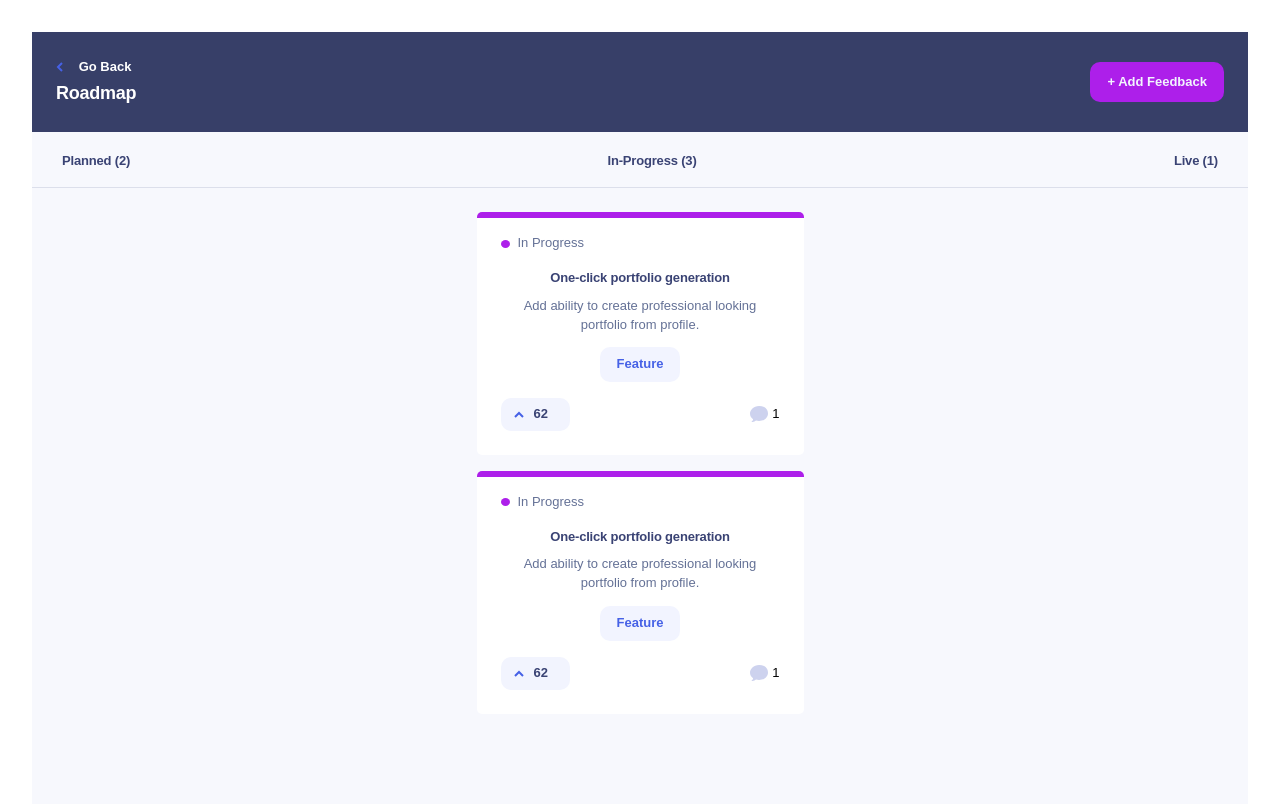
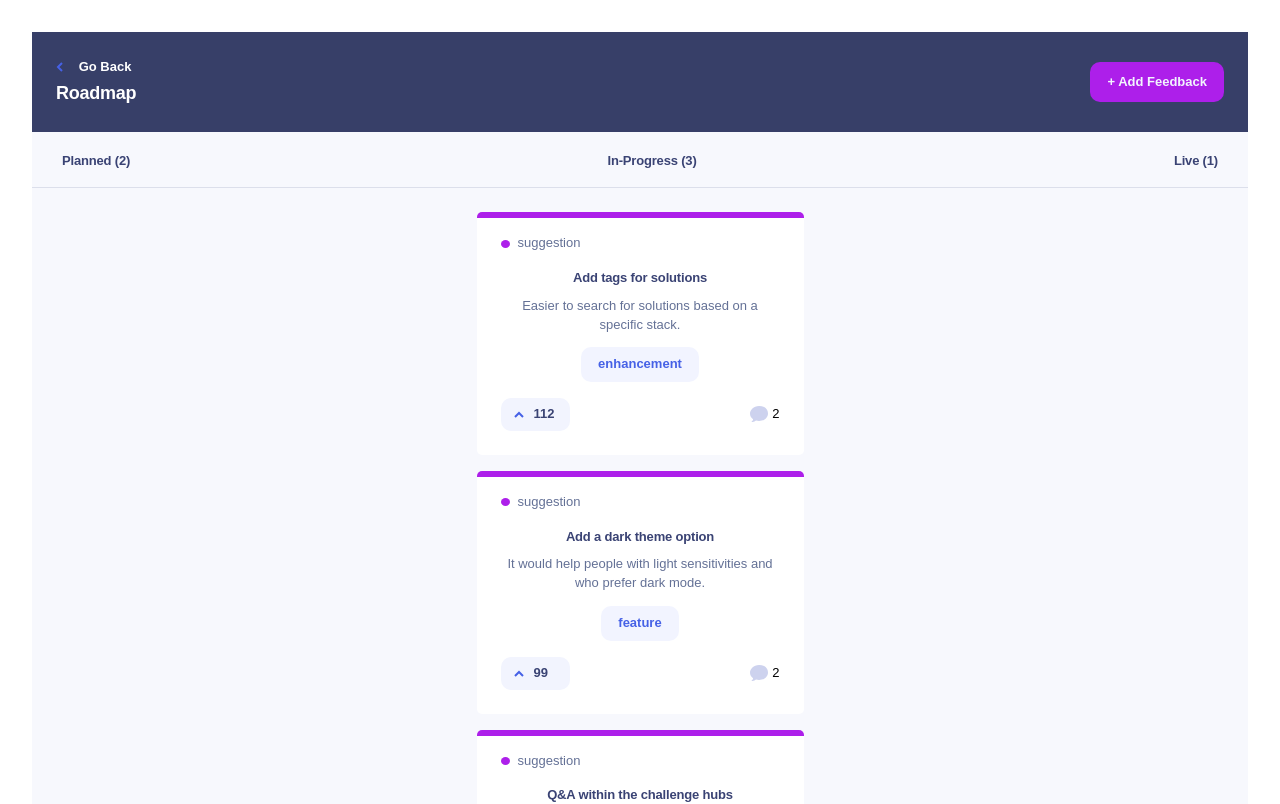
Before and after one commit to lashasaata/Product-Feedback-App, a React app: page / in a window 1280 px wide. Shown: the top 804 px of the page. Built offline with nearby package versions, Linux system fonts and the light colour scheme; the HTML template or start-up script is replaced by a standard one.

Commit message:
feat: render all cards from data.json

```diff
--- a/src/components/roadmap/Roadmap.jsx
+++ b/src/components/roadmap/Roadmap.jsx
@@ -7,13 +7,17 @@ import FeedBackCardSpace from "./feedbackcards/FeedbackCardSpace";
 
 export default function RoadMap() {
   const [data, setData] = useState(dataJson);
-  // console.log(data.currentUser);
+  const { productRequests } = data;
 
   return (
     <>
       <Header />
-      <RoadMapFilter data={data} setData={setData} />
-      <FeedBackCardSpace data={data} />
+      <RoadMapFilter
+        productRequests={productRequests}
+        data={data}
+        setData={setData}
+      />
+      <FeedBackCardSpace productRequests={productRequests} data={data} />
     </>
   );
 }
--- a/src/components/roadmap/RoadmapFilter.jsx
+++ b/src/components/roadmap/RoadmapFilter.jsx
@@ -1,8 +1,6 @@
 import styled from "styled-components";
 
-export default function RoadMapFilter({ data, setData }) {
-  const { productRequests } = data;
-
+export default function RoadMapFilter({ productRequests }) {
   const getCountByStatus = (statusName) => {
     return productRequests.filter((request) => request.status === statusName)
       .length;
--- a/src/components/roadmap/feedbackcards/FeedbackCard.jsx
+++ b/src/components/roadmap/feedbackcards/FeedbackCard.jsx
@@ -1,27 +1,29 @@
 import styled from "styled-components";
 
-export default function FeedbackCard({ data }) {
-  const { productRequests } = data;
+export default function FeedbackCard({ feedback }) {
+  //   console.log(feedback);
+
+  const commentCount = Array.isArray(feedback.comments)
+    ? feedback.comments.length
+    : 0;
 
   return (
     <SingleCard>
       <div className="status-container">
         <div className="status-circle"></div>
-        <span className="card-status">In Progress</span>
+        <span className="card-status">{feedback.status}</span>
       </div>
-      <h3 className="feedback-title">One-click portfolio generation</h3>
-      <p className="feedback-text">
-        Add ability to create professional looking portfolio from profile.
-      </p>
-      <FeatureIcon>Feature</FeatureIcon>
+      <h3 className="feedback-title">{feedback.title}</h3>
+      <p className="feedback-text">{feedback.description}</p>
+      <FeatureIcon>{feedback.category}</FeatureIcon>
       <div className="upvote-comment-container">
         <UpvoteBox>
           <img src="/assets/shared/icon-arrow-up.svg" alt="icon of arrow up" />
-          <span className="upvote-count">62</span>
+          <span className="upvote-count">{feedback.upvotes}</span>
         </UpvoteBox>
         <CommentContainer>
           <img src="/assets/shared/icon-comments.svg" alt="comment icon" />
-          <span className="comment-count">1</span>
+          <span className="comment-count">{commentCount}</span>
         </CommentContainer>
       </div>
     </SingleCard>
--- a/src/components/roadmap/feedbackcards/FeedbackCardSpace.jsx
+++ b/src/components/roadmap/feedbackcards/FeedbackCardSpace.jsx
@@ -1,11 +1,12 @@
 import styled from "styled-components";
 import FeedbackCard from "./FeedbackCard";
 
-export default function FeedBackCardSpace({ data }) {
+export default function FeedBackCardSpace({ productRequests }) {
   return (
     <FeedbackSpace>
-      <FeedbackCard data={data} />
-      <FeedbackCard data={data} />
+      {productRequests.map((feedback) => {
+        return <FeedbackCard key={feedback.id} feedback={feedback} />;
+      })}
     </FeedbackSpace>
   );
 }
```
